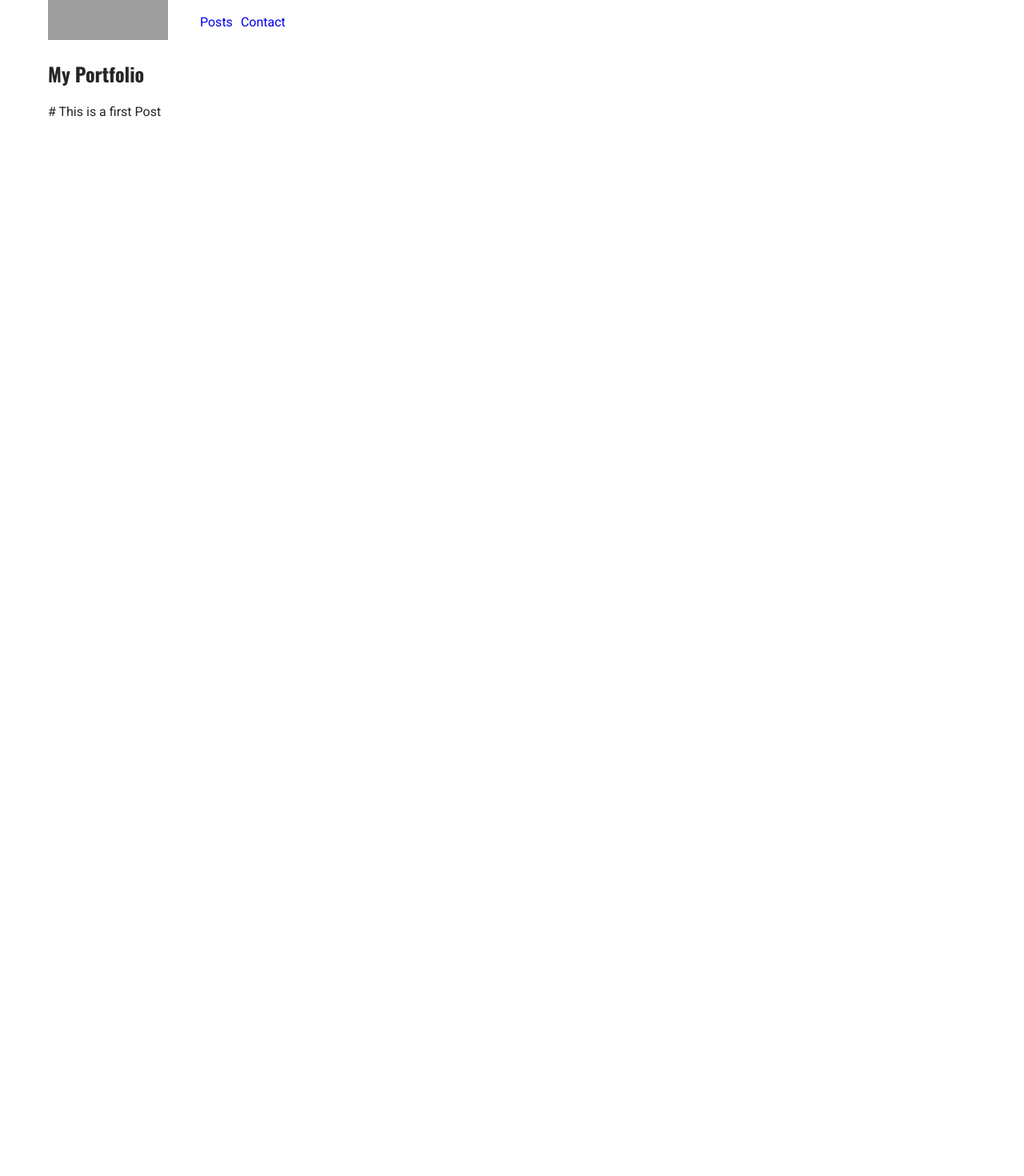
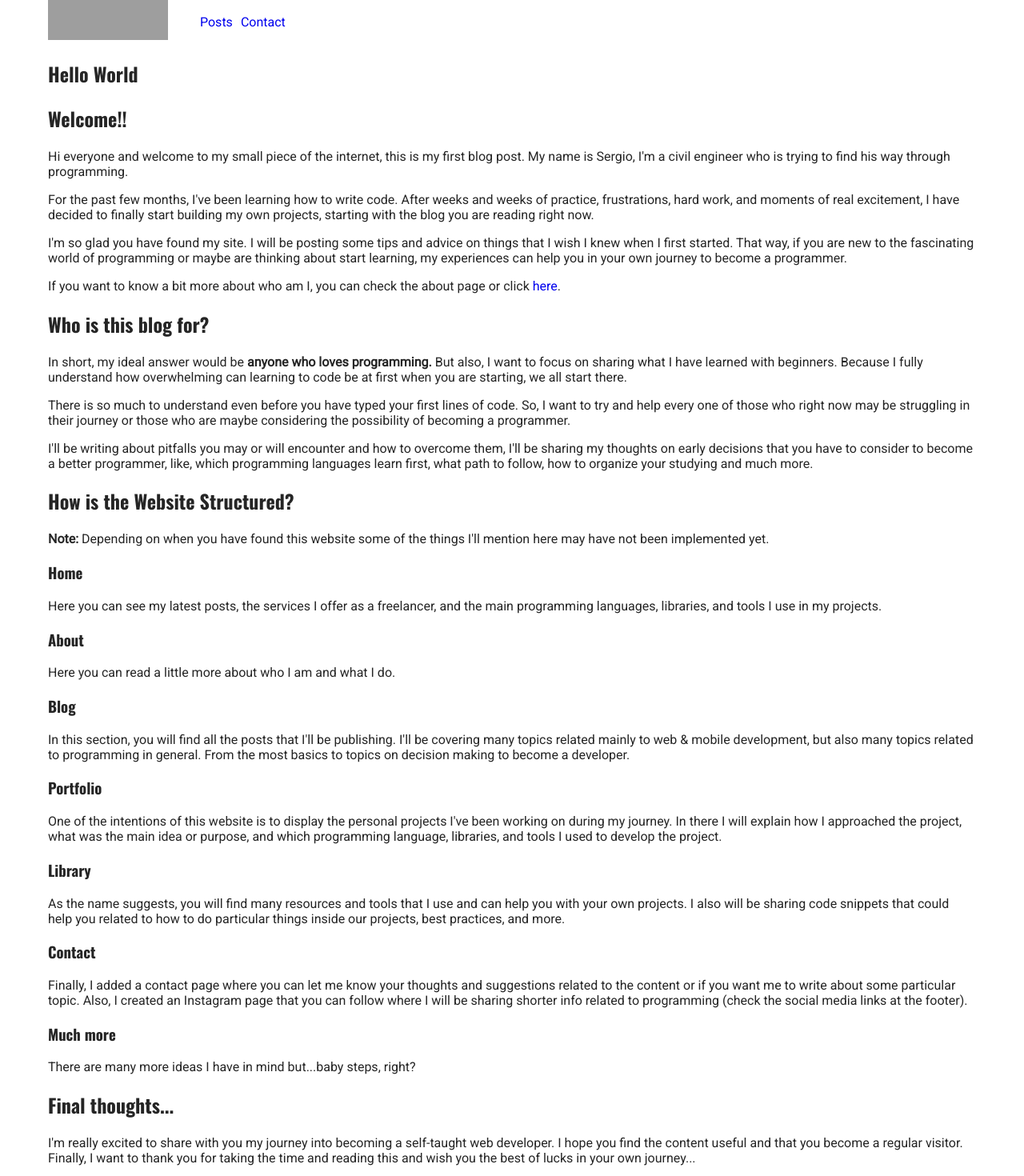
Before and after one commit to irfan-ansari-au28/portfolio, a Next.js app: page /posts/getting-started in a window 1280 px wide. Shown: the part 60-1530 px from the top of the page at 80% size. Before the commit the page ends 800 px from the top, so only its background shows below. Built offline with nearby package versions, Linux system fonts and the light colour scheme; grey boxes are pictures that could not be loaded.

Commit message:
setup react-markdown

```diff
--- a/components/home-page/hero.js
+++ b/components/home-page/hero.js
@@ -14,7 +14,6 @@ const Hero = () => {
           the tech industry and life style.
         </p>
       </section>
-      <FeaturedPosts />
     </>
   );
 };
--- a/components/posts/post-details/post-content.js
+++ b/components/posts/post-details/post-content.js
@@ -1,22 +1,35 @@
 import React from "react";
+import { getFeaturedPosts } from "../../../lib/posts-util";
 import PostHeader from "./post-header";
+import ReactMarkdown from "react-markdown";
 
-const DUMMY_POST = {
-  slug: "rio",
-  title: "My Portfolio",
-  image: "xyz",
-  date: "2022-02-10",
-  content: "# This is a first Post",
-};
+// const DUMMY_POST = {
+//   slug: "rio",
+//   title: "My Portfolio",
+//   image: "xyz",
+//   date: "2022-02-10",
+//   content: "# This is a first Post",
+// };
 
-const PostContent = () => {
+const PostContent = ({ post }) => {
+  console.log(post);
   return (
     <article>
-      <PostHeader title={DUMMY_POST.title} image={DUMMY_POST.image} />
+      <PostHeader title={post.title} image={post.image} />
       {/* place for jsx code */}
-      {DUMMY_POST.content}
+      <ReactMarkdown>{post.content}</ReactMarkdown>
     </article>
   );
 };
 
+export function getStaticProps() {
+  const featuredPosts = getFeaturedPosts();
+
+  return {
+    props: {
+      posts: featuredPosts,
+    },
+  };
+}
+
 export default PostContent;
--- a/components/posts/post-item.js
+++ b/components/posts/post-item.js
@@ -3,12 +3,12 @@ import React from "react";
 
 const PostItem = ({ post }) => {
   /// It should be clickable by slug
-  const slug = post.type;
+  const slug = post.slug;
   const linkPath = `/posts/${slug}`;
   return (
     <>
       <Link href={linkPath}>
-        <a style={{ backgroundColor: `${post.color}` }}>{post.color}</a>
+        <a style={{ backgroundColor: `${post.color}` }}>{post.title}</a>
       </Link>
     </>
   );
--- /dev/null
+++ b/content/posts/getting-started.md
@@ -0,0 +1,64 @@
+---
+title: "Hello World"
+number: 1
+color: "red"
+publishedAt: "2021-02-28"
+summary: "Welcome to my small piece of the internet, dedicated to my journey as a self-taught developer"
+banner: "hello-world_e6b2zv"
+isFeatured: true
+---
+
+## Welcome!!
+
+Hi everyone and welcome to my small piece of the internet, this is my first blog post. My name is Sergio, I'm a civil engineer who is trying to find his way through programming.
+
+For the past few months, I've been learning how to write code. After weeks and weeks of practice, frustrations, hard work, and moments of real excitement, I have decided to finally start building my own projects, starting with the blog you are reading right now.
+
+I'm so glad you have found my site. I will be posting some tips and advice on things that I wish I knew when I first started. That way, if you are new to the fascinating world of programming or maybe are thinking about start learning, my experiences can help you in your own journey to become a programmer.
+
+If you want to know a bit more about who am I, you can check the about page or click [here](https://sergiobarria.com/about).
+
+## Who is this blog for?
+
+In short, my ideal answer would be **anyone who loves programming.** But also, I want to focus on sharing what I have learned with beginners. Because I fully understand how overwhelming can learning to code be at first when you are starting, we all start there.
+
+There is so much to understand even before you have typed your first lines of code. So, I want to try and help every one of those who right now may be struggling in their journey or those who are maybe considering the possibility of becoming a programmer.
+
+I'll be writing about pitfalls you may or will encounter and how to overcome them, I'll be sharing my thoughts on early decisions that you have to consider to become a better programmer, like, which programming languages learn first, what path to follow, how to organize your studying and much more.
+
+## How is the Website Structured?
+
+**Note:** Depending on when you have found this website some of the things I'll mention here may have not been implemented yet.
+
+### Home
+
+Here you can see my latest posts, the services I offer as a freelancer, and the main programming languages, libraries, and tools I use in my projects.
+
+### About
+
+Here you can read a little more about who I am and what I do.
+
+### Blog
+
+In this section, you will find all the posts that I'll be publishing. I'll be covering many topics related mainly to web & mobile development, but also many topics related to programming in general. From the most basics to topics on decision making to become a developer.
+
+### Portfolio
+
+One of the intentions of this website is to display the personal projects I've been working on during my journey. In there I will explain how I approached the project, what was the main idea or purpose, and which programming language, libraries, and tools I used to develop the project.
+
+### Library
+
+As the name suggests, you will find many resources and tools that I use and can help you with your own projects. I also will be sharing code snippets that could help you related to how to do particular things inside our projects, best practices, and more.
+
+### Contact
+
+Finally, I added a contact page where you can let me know your thoughts and suggestions related to the content or if you want me to write about some particular topic.
+Also, I created an Instagram page that you can follow where I will be sharing shorter info related to programming (check the social media links at the footer).
+
+### Much more
+
+There are many more ideas I have in mind but...baby steps, right?
+
+## Final thoughts...
+
+I'm really excited to share with you my journey into becoming a self-taught web developer. I hope you find the content useful and that you become a regular visitor. Finally, I want to thank you for taking the time and reading this and wish you the best of lucks in your own journey...
--- /dev/null
+++ b/lib/posts-util.js
@@ -0,0 +1,47 @@
+import fs from "fs";
+import path from "path";
+import matter from "gray-matter";
+
+const postsDirectory = path.join(process.cwd(), "content/posts");
+console.log(postsDirectory);
+
+export function getPostsFiles() {
+  return fs.readdirSync(postsDirectory);
+}
+
+export function getPostData(postIdentifier) {
+  const postSlug = postIdentifier.replace(/\.md$/, ""); // removes the file extension
+  const filePath = path.join(postsDirectory, `${postSlug}.md`);
+  const fileContent = fs.readFileSync(filePath, "utf-8");
+  const { data, content } = matter(fileContent);
+
+  const postData = {
+    slug: postSlug,
+    ...data,
+    content,
+  };
+
+  return postData;
+}
+
+export function getAllPosts() {
+  const postFiles = getPostsFiles();
+
+  const allPosts = postFiles.map((postFile) => {
+    return getPostData(postFile);
+  });
+
+  //   const sortedPosts = allPosts.sort((postA, postB) =>
+  //     postA.date > postB.date ? -1 : 1
+  //   );
+
+  return allPosts;
+}
+
+export function getFeaturedPosts() {
+  const allPosts = getAllPosts();
+
+  const featuredPosts = allPosts.filter((post) => post.isFeatured);
+
+  return featuredPosts;
+}
--- a/next.config.js
+++ b/next.config.js
@@ -2,6 +2,15 @@
 const nextConfig = {
   reactStrictMode: true,
   swcMinify: true,
-}
+};
 
-module.exports = nextConfig
+module.exports = nextConfig;
+
+module.exports = {
+  webpack5: true,
+  webpack: (config) => {
+    config.resolve.fallback = { fs: false, path: false };
+
+    return config;
+  },
+};
--- a/package.json
+++ b/package.json
@@ -9,9 +9,11 @@
     "lint": "next lint"
   },
   "dependencies": {
+    "gray-matter": "^4.0.3",
     "next": "12.2.5",
     "react": "18.2.0",
-    "react-dom": "18.2.0"
+    "react-dom": "18.2.0",
+    "react-markdown": "^8.0.3"
   },
   "devDependencies": {
     "eslint": "8.23.0",
--- a/pages/posts/[slug].js
+++ b/pages/posts/[slug].js
@@ -1,8 +1,31 @@
 import React from "react";
 import PostContent from "../../components/posts/post-details/post-content";
+import { getPostData, getPostsFiles } from "../../lib/posts-util";
 
-const PostDetailPage = () => {
-  return <PostContent />;
+const PostDetailPage = (props) => {
+  return <PostContent post={props.post} />;
 };
 
+export function getStaticProps(context) {
+  const { params } = context;
+  const { slug } = params;
+
+  const postData = getPostData(slug);
+
+  return {
+    props: {
+      post: postData,
+    },
+    revalidate: 600,
+  };
+}
+
+export function getStaticPaths() {
+  const postFilenames = getPostsFiles();
+  const slugs = postFilenames.map((fileName) => fileName.replace(/\.md$/, ""));
+  return {
+    paths: slugs.map((slug) => ({ params: { slug: slug } })),
+    fallback: false,
+  };
+}
 export default PostDetailPage;
```
Also changed, not shown: components/home-page/featured-post.js (+21 -21 lines), pages/index.js (+15 -2 lines), pages/posts/index.js (+32 -21 lines), 1 other file (tests, documents, lock files or other folders).
